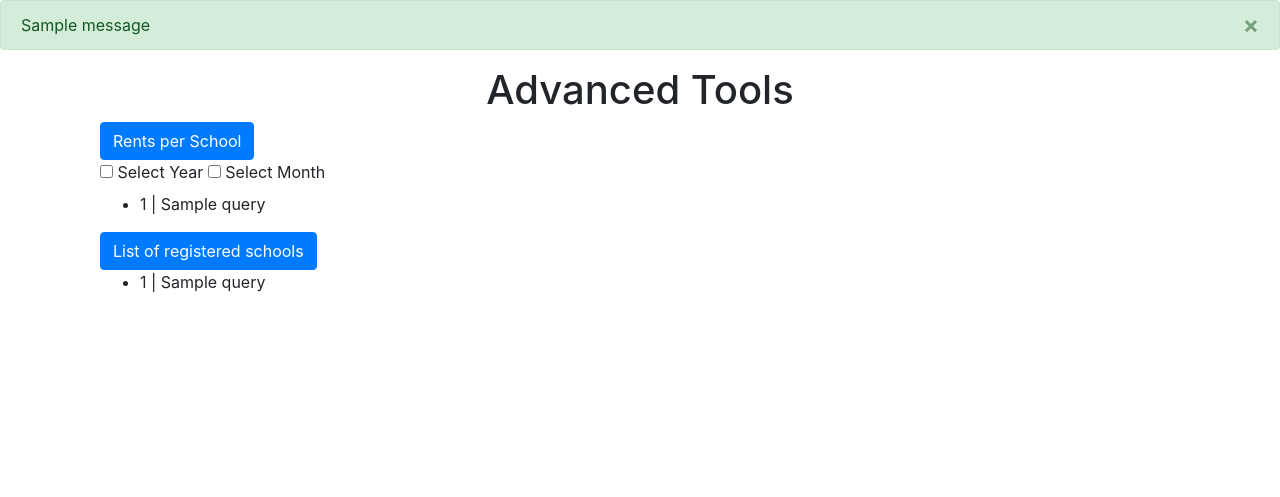
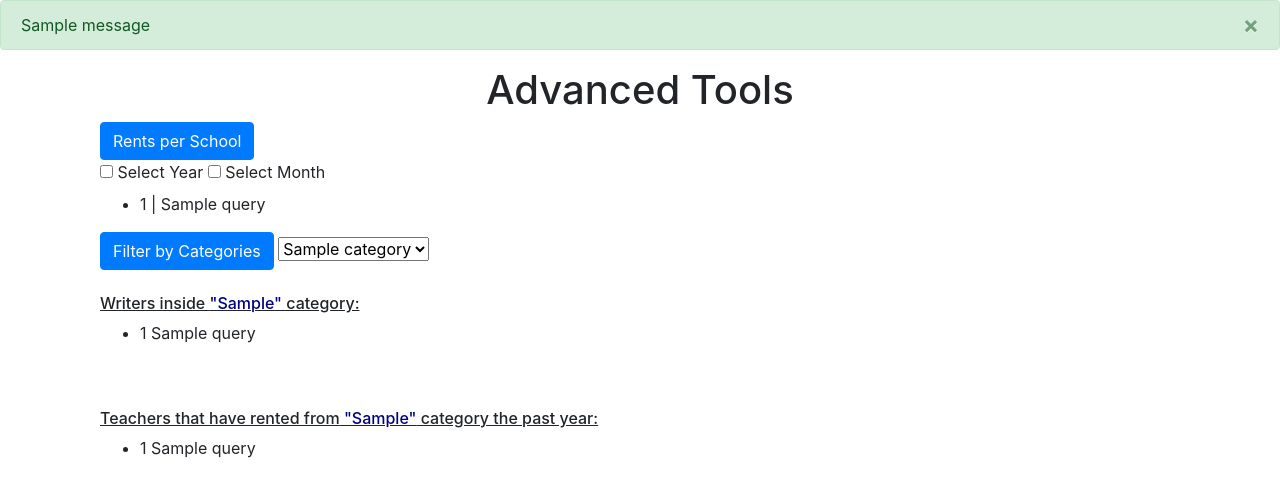
Before and after one commit to Se7enBit/DatabasesProject, a Flask app: template website/templates/queries.html in a window 1280 px wide. Shown: the part 56-553 px from the top of the page. Run offline with Flask 3, Linux system fonts and the light colour scheme; the template is opened without the code that fills it: most values are stand-ins (such as "Sample title", 1, 10 or a date in 2020); one stand-in notice (Sample message) is shown; some libraries are stand-ins or nearby versions.

Commit message:
added query 1.2

```diff
--- a/website/templates/queries.html
+++ b/website/templates/queries.html
@@ -88,11 +88,37 @@
         name="query1.2"
         class="btn btn-primary"
       >
-        List of registered schools
+        Filter by Categories
       </button>
+      <select
+        id="category"
+        name="category"
+      >
+        {% for category in categories %}
+        <option value="{{category}}">{{category}}</option>
+        {% endfor %}
+      </select>
+      {% if query1_2 %}
+      <br /><br />
+      <h6 style="text-align: left; text-decoration-line: underline">
+        Writers inside
+        <span style="color: navy">"{{q2_category}}"</span> category:
+      </h6>
       <ul>
-        {% if query1_2 %} {% for query in query1_2 %}
-        <li>{{query[0]}} | {{query [1]}}</li>
+        {% for query in query1_2 %}
+        <li>{{query[0]}} {{query[1]}}</li>
+        {% endfor %}
+      </ul>
+      <br /><br />
+      <h6 style="text-align: left; text-decoration-line: underline">
+        Teachers that have rented from<span style="color: navy">
+          "{{q2_category}}"</span
+        >
+        category the past year:
+      </h6>
+      <ul>
+        {% for query in query1_2help %}
+        <li>{{query[0]}} {{query[1]}}</li>
         {% endfor %} {% endif %}
       </ul>
     </div>
```
Also changed, not shown: website/queries.py (+11 -2 lines), website/views.py (+11 -1 lines).
